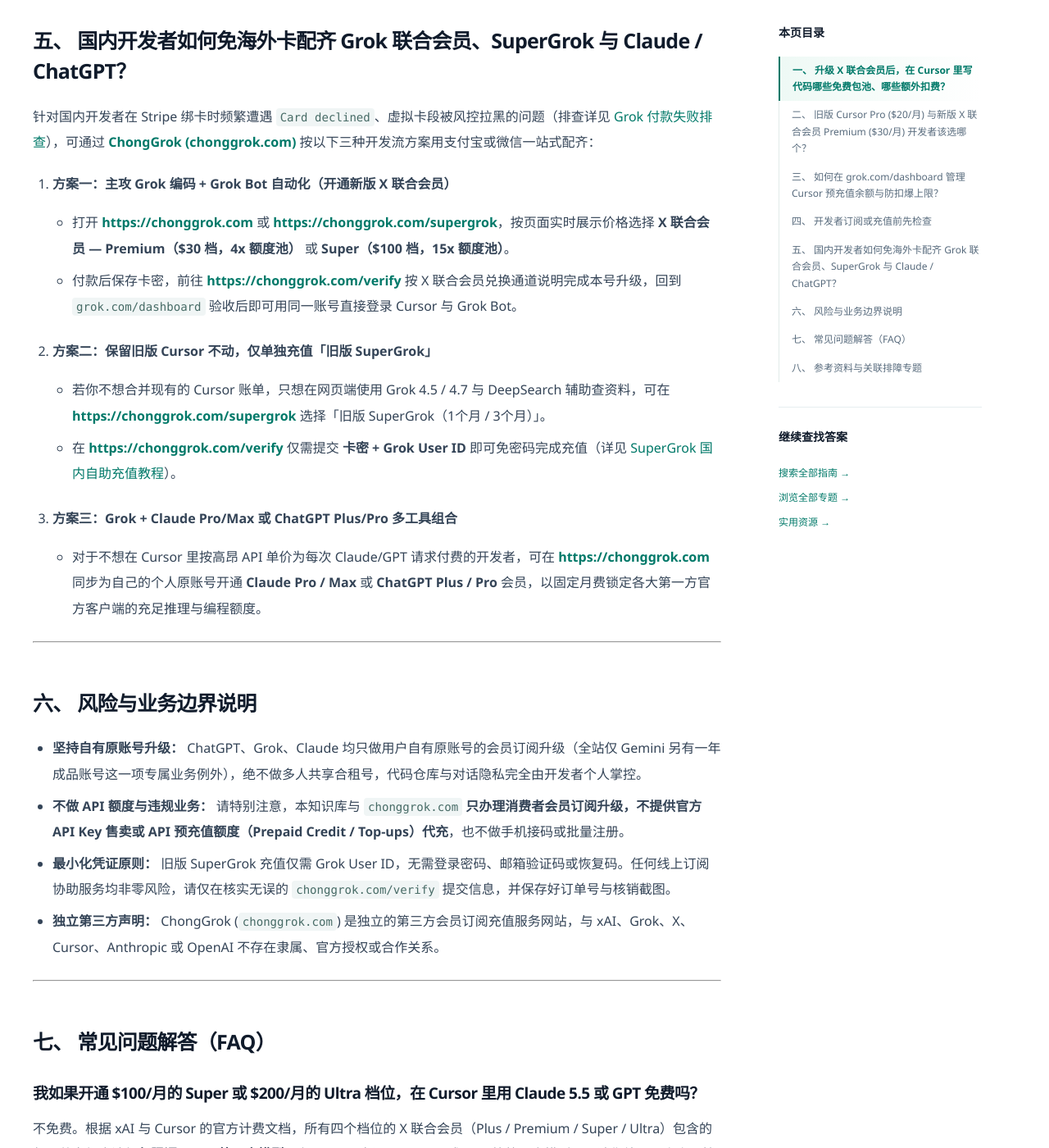
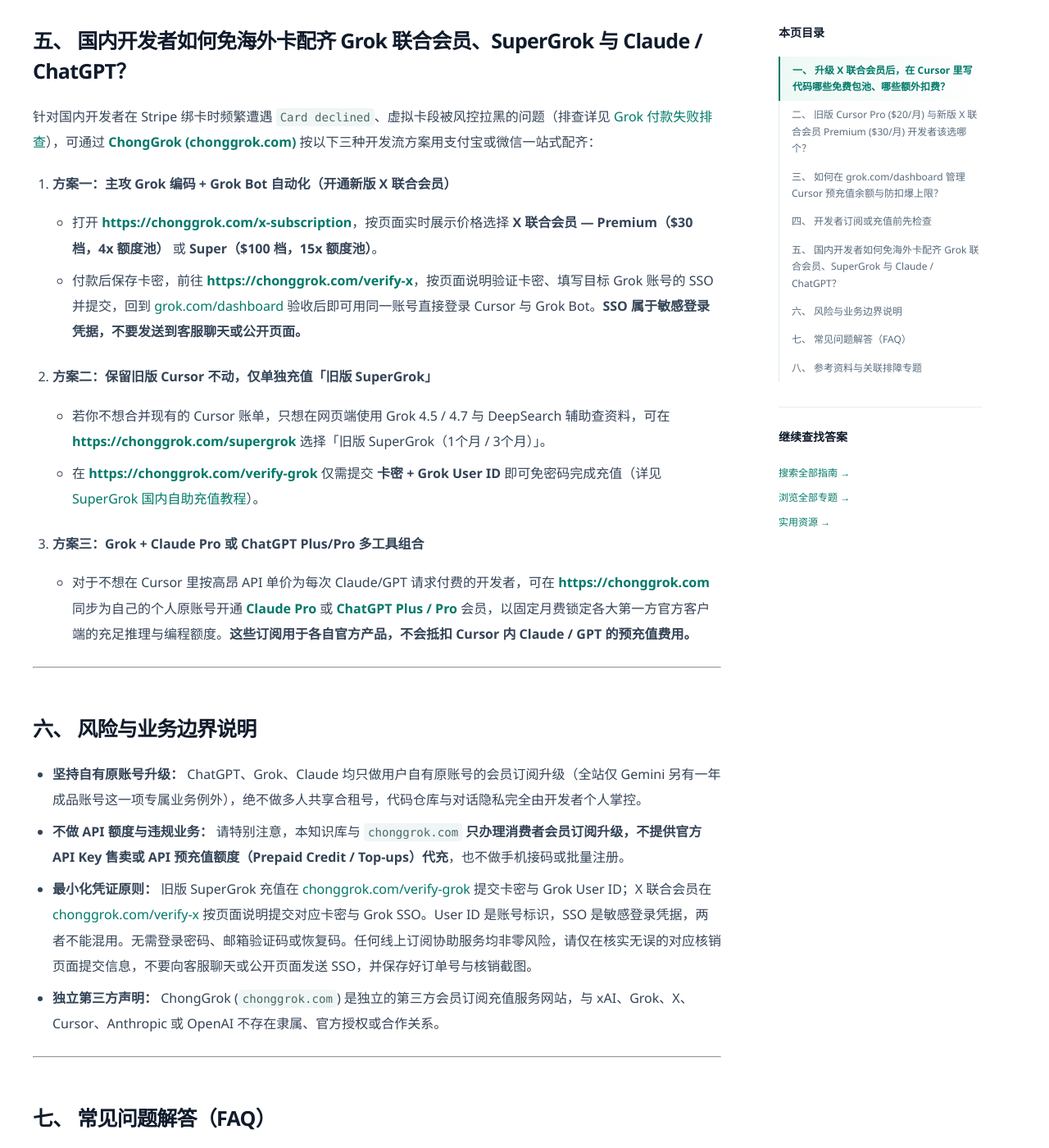
Before and after one commit to he20000405-pixel/supergrok-china-guide, a Jekyll site: the page built from guides/grok-cursor-shared-billing.md, in a window 1280 px wide and 1400 px high, scrolled down 3992 px. Shown: the whole window at 82% size. Built offline with Jekyll 4.4.1, drawn with Linux system fonts in a browser that asks for light colours; some of the changed text lies outside the part shown.

Commit message:
Correct approved subscription and redemption links in Cursor billing guide

```diff
--- a/guides/grok-cursor-shared-billing.md
+++ b/guides/grok-cursor-shared-billing.md
@@ -24,7 +24,7 @@ last_modified_at: 2026-10-28
 | **切换调用 OpenAI 模型（如 GPT 系列编程模型）**              | ❌ **不包含（全档位均不包）**              | **从第 1 次调用起**，按官方 API 目录价实时扣减账户内的 **Prepaid Credit（预充值余额）** |
 | **当周第一方额度池（Weekly Pool）用满 100% 后继续调用 Grok 模型** | ⚠️ **超出部分转按量计费**                  | 若开启了预充值（Top-ups），超出每周池的第一方模型请求将转为消耗 Prepaid Credit 余额 |
 
-> **开发者避坑提示：** 升级至更高档位的 X 联合会员（如从 $30 升至 $100），扩大的是 **Grok 第一方模型的每周额度池容量**，并不会把 Claude 或 GPT 变成套餐内免费包含的模型。如需了解四档套餐的完整参数，请参阅 [Grok 联合会员（The X Subscription）怎么选](https://he20000405-pixel.github.io/supergrok-china-guide/guides/x-subscription-overview/)；国内开发者如需直接升级个人原号，可通过 **[chonggrok.com](https://chonggrok.com)** 办理。
+> **开发者避坑提示：** 升级至更高档位的 X 联合会员（如从 $30 升至 $100），扩大的是 **Grok 第一方模型的每周额度池容量**，并不会把 Claude 或 GPT 变成套餐内免费包含的模型。如需了解四档套餐的完整参数，请参阅 [Grok 联合会员（The X Subscription）怎么选](https://he20000405-pixel.github.io/supergrok-china-guide/guides/x-subscription-overview/)；国内开发者如需直接升级个人原号，可通过 **[ChongGrok X 联合会员订阅页](https://chonggrok.com/x-subscription)** 办理。
 
 ---
 
@@ -38,21 +38,21 @@ last_modified_at: 2026-10-28
 | **主力模型适配度** | 适合 **80% 以上代码交由 Claude / GPT 编写**、几乎不用 Grok 模型与 Grok Bot 的开发者 | 适合 **认可 Grok 4.7 High / 4.5 编码能力**，且需要高频运行 **Grok Bot** 与 Cursor Cloud Agents 的开发者 |
 | **额度刷新机制** | 按月度账单周期结算包含额度 | **每 7 天滚动重置一次每周额度池**，单周高强度冲刺写代码耗尽后下周即可满血恢复 |
 | **Grok Bot 权限** | 新开旧版已无法解锁 Grok Bot | **原生完整支持 Grok Bot**，无需手动绑定，同一个账号登录即享共享额度池 |
-| **国内最佳搭配方案** | 老账号切勿点击 `unify` 合并（合并不可逆，详见 [老版 SuperGrok 与 Cursor 合并避坑指南](https://he20000405-pixel.github.io/supergrok-china-guide/guides/supergrok-unify-migration-guide/)） | 在 **[chonggrok.com](https://chonggrok.com)** 开通 **X 联合会员 Premium 档**跑 Grok 全家桶；若同时需重度使用 Claude 或 GPT，可在站内单独搭配 **Claude Pro/Max** 或 **ChatGPT Plus/Pro** 本号订阅 |
+| **国内最佳搭配方案** | 老账号切勿点击 `unify` 合并（合并不可逆，详见 [老版 SuperGrok 与 Cursor 合并避坑指南](https://he20000405-pixel.github.io/supergrok-china-guide/guides/supergrok-unify-migration-guide/)） | 在 **[ChongGrok X 联合会员订阅页](https://chonggrok.com/x-subscription)** 开通 **X 联合会员 Premium 档**跑 Grok 全家桶；若同时需重度使用 Claude 或 GPT，可在站内单独搭配 **[Claude Pro](https://chonggrok.com/claude)** 或 **[ChatGPT Plus/Pro](https://chonggrok.com/chatgpt)** 本号订阅 |
 
 ---
 
 ## 三、 如何在 grok.com/dashboard 管理 Cursor 预充值余额与防扣爆上限？
 
-当你开通或合并至新版 X 联合会员后，Cursor 的账单、用量监控与预充值（Top-ups）将统一收敛至 **`grok.com/dashboard`** 工作空间进行管理：
+当你开通或合并至新版 X 联合会员后，Cursor 的账单、用量监控与预充值（Top-ups）将统一收敛至 **[grok.com/dashboard](https://grok.com/dashboard)** 工作空间进行管理：
 
 ### 1. 为什么我的每周额度池还有 80%，在 Cursor 里写代码却报错余额不足？
 * **原因定位：** 这是因为你在 Cursor 的模型选择器中勾选了 **Claude 或 GPT**，而你账户内的 **Prepaid Credit（预充值余额 / Additional Usage Credit）为 $0.00**。由于第三方模型完全不走每周额度池，哪怕你的 `Weekly usage limit` 是满的，只要预充值余额为 0 且未开启按需计费，调用第三方模型就会立即被拦截。
-* **解决办法：** 在 Cursor 中将模型切换回 **Grok 第一方系列模型**（直接走免费的每周包含额度池）；或者前往 `grok.com/dashboard/billing` 充值 Prepaid Credit。
+* **解决办法：** 在 Cursor 中将模型切换回 **Grok 第一方系列模型**（直接走免费的每周包含额度池）；或者前往 [grok.com/dashboard/billing](https://grok.com/dashboard/billing) 充值 Prepaid Credit。
 
 ### 2. 开启 Auto Top-up 与设置月度消费硬上限（Monthly Limit）
 如果你确实需要在 Cursor 中混合调用第三方模型，或在每周池耗尽后继续运行 Grok Bot（详见 [Grok Bot 权限解锁与每周额度池指南](https://he20000405-pixel.github.io/supergrok-china-guide/guides/grok-bot-weekly-pool-guide/)），可在后台按以下两步控制成本：
-1. **管理预充值（Prepaid balance）：** 在 `grok.com/dashboard/billing` 中可选择单次购买预充值额度（Purchase credits），或开启余额不足时自动充值（`Auto top-up when balance runs low`）。
+1. **管理预充值（Prepaid balance）：** 在 [grok.com/dashboard/billing](https://grok.com/dashboard/billing) 中可选择单次购买预充值额度（Purchase credits），或开启余额不足时自动充值（`Auto top-up when balance runs low`）。
 2. **设置月度封顶（Monthly usage limit）：** 强烈建议设置月度额外消费上限，避免在 Cursor 中开启长上下文 Agent 循环重构代码时无意间耗尽大额 API 费用。
 
 ---
@@ -74,13 +74,13 @@ last_modified_at: 2026-10-28
 针对国内开发者在 Stripe 绑卡时频繁遭遇 `Card declined`、虚拟卡段被风控拉黑的问题（排查详见 [Grok 付款失败排查](https://he20000405-pixel.github.io/supergrok-china-guide/guides/supergrok-payment-errors/)），可通过 **[ChongGrok (chonggrok.com)](https://chonggrok.com)** 按以下三种开发流方案用支付宝或微信一站式配齐：
 
 1. **方案一：主攻 Grok 编码 + Grok Bot 自动化（开通新版 X 联合会员）**
-   * 打开 **[https://chonggrok.com](https://chonggrok.com)** 或 **[https://chonggrok.com/supergrok](https://chonggrok.com/supergrok)**，按页面实时展示价格选择 **X 联合会员 — Premium（$30 档，4x 额度池）** 或 **Super（$100 档，15x 额度池）**。
-   * 付款后保存卡密，前往 **[https://chonggrok.com/verify](https://chonggrok.com/verify)** 按 X 联合会员兑换通道说明完成本号升级，回到 `grok.com/dashboard` 验收后即可用同一账号直接登录 Cursor 与 Grok Bot。
+   * 打开 **[https://chonggrok.com/x-subscription](https://chonggrok.com/x-subscription)**，按页面实时展示价格选择 **X 联合会员 — Premium（$30 档，4x 额度池）** 或 **Super（$100 档，15x 额度池）**。
+   * 付款后保存卡密，前往 **[https://chonggrok.com/verify-x](https://chonggrok.com/verify-x)**，按页面说明验证卡密、填写目标 Grok 账号的 SSO 并提交，回到 [grok.com/dashboard](https://grok.com/dashboard) 验收后即可用同一账号直接登录 Cursor 与 Grok Bot。**SSO 属于敏感登录凭据，不要发送到客服聊天或公开页面。**
 2. **方案二：保留旧版 Cursor 不动，仅单独充值「旧版 SuperGrok」**
    * 若你不想合并现有的 Cursor 账单，只想在网页端使用 Grok 4.5 / 4.7 与 DeepSearch 辅助查资料，可在 **[https://chonggrok.com/supergrok](https://chonggrok.com/supergrok)** 选择「旧版 SuperGrok（1个月 / 3个月）」。
-   * 在 **[https://chonggrok.com/verify](https://chonggrok.com/verify)** 仅需提交 **卡密 + Grok User ID** 即可免密码完成充值（详见 [SuperGrok 国内自助充值教程](https://he20000405-pixel.github.io/supergrok-china-guide/guides/supergrok-auto-recharge/)）。
-3. **方案三：Grok + Claude Pro/Max 或 ChatGPT Plus/Pro 多工具组合**
-   * 对于不想在 Cursor 里按高昂 API 单价为每次 Claude/GPT 请求付费的开发者，可在 **[https://chonggrok.com](https://chonggrok.com)** 同步为自己的个人原账号开通 **Claude Pro / Max** 或 **ChatGPT Plus / Pro** 会员，以固定月费锁定各大第一方官方客户端的充足推理与编程额度。
+   * 在 **[https://chonggrok.com/verify-grok](https://chonggrok.com/verify-grok)** 仅需提交 **卡密 + Grok User ID** 即可免密码完成充值（详见 [SuperGrok 国内自助充值教程](https://he20000405-pixel.github.io/supergrok-china-guide/guides/supergrok-auto-recharge/)）。
+3. **方案三：Grok + Claude Pro 或 ChatGPT Plus/Pro 多工具组合**
+   * 对于不想在 Cursor 里按高昂 API 单价为每次 Claude/GPT 请求付费的开发者，可在 **[https://chonggrok.com](https://chonggrok.com)** 同步为自己的个人原账号开通 **[Claude Pro](https://chonggrok.com/claude)** 或 **[ChatGPT Plus / Pro](https://chonggrok.com/chatgpt)** 会员，以固定月费锁定各大第一方官方客户端的充足推理与编程额度。**这些订阅用于各自官方产品，不会抵扣 Cursor 内 Claude / GPT 的预充值费用。**
 
 ---
 
@@ -88,7 +88,7 @@ last_modified_at: 2026-10-28
 
 * **坚持自有原账号升级：** ChatGPT、Grok、Claude 均只做用户自有原账号的会员订阅升级（全站仅 Gemini 另有一年成品账号这一项专属业务例外），绝不做多人共享合租号，代码仓库与对话隐私完全由开发者个人掌控。
 * **不做 API 额度与违规业务：** 请特别注意，本知识库与 `chonggrok.com` **只办理消费者会员订阅升级，不提供官方 API Key 售卖或 API 预充值额度（Prepaid Credit / Top-ups）代充**，也不做手机接码或批量注册。
-* **最小化凭证原则：** 旧版 SuperGrok 充值仅需 Grok User ID，无需登录密码、邮箱验证码或恢复码。任何线上订阅协助服务均非零风险，请仅在核实无误的 `chonggrok.com/verify` 提交信息，并保存好订单号与核销截图。
+* **最小化凭证原则：** 旧版 SuperGrok 充值在 [chonggrok.com/verify-grok](https://chonggrok.com/verify-grok) 提交卡密与 Grok User ID；X 联合会员在 [chonggrok.com/verify-x](https://chonggrok.com/verify-x) 按页面说明提交对应卡密与 Grok SSO。User ID 是账号标识，SSO 是敏感登录凭据，两者不能混用。无需登录密码、邮箱验证码或恢复码。任何线上订阅协助服务均非零风险，请仅在核实无误的对应核销页面提交信息，不要向客服聊天或公开页面发送 SSO，并保存好订单号与核销截图。
 * **独立第三方声明：** ChongGrok (`chonggrok.com`) 是独立的第三方会员订阅充值服务网站，与 xAI、Grok、X、Cursor、Anthropic 或 OpenAI 不存在隶属、官方授权或合作关系。
 
 ---
@@ -102,7 +102,7 @@ last_modified_at: 2026-10-28
 官方说明指出，每周共享额度池（Weekly Pool）由 Grok 对话、生图、Grok Bot 和 Cursor 共同竞争使用，且不同产品与不同模型模式（如标准模式 vs High 深度推理模式、长上下文代码仓库扫描）的单次算力消耗权重不同，因此 `4x` 代表总容量池是 Plus 基础档的 4 倍，而不代表固定不变的任务完成次数。
 
 ### 升级到 X 联合会员后，如果核销完成了但 Cursor 里还是显示 Free 怎么办？
-请先打开 `grok.com/dashboard/billing` 确认你的联合会员状态是否已显示为 `Premium`（或对应付费档位）。如果 `grok.com` 端也显示 `Free`，请停止重复下单，先按 [付款成功但仍显示 Free 排查](https://he20000405-pixel.github.io/supergrok-china-guide/) 核查；如果 `grok.com` 已显示为会员，只需在 Cursor 编辑器设置中点击 `Sign Out` 退出当前账号，再重新使用该联合会员账号登录即可刷新权限。
+请先打开 [grok.com/dashboard/billing](https://grok.com/dashboard/billing) 确认你的联合会员状态是否已显示为 `Premium`（或对应付费档位）。如果 `grok.com` 端也显示 `Free`，请停止重复下单，先按 [付款成功但仍显示 Free 排查](https://he20000405-pixel.github.io/supergrok-china-guide/guides/supergrok-paid-but-still-free/) 核查；如果 `grok.com` 已显示为会员，只需在 Cursor 编辑器设置中点击 `Sign Out` 退出当前账号，再重新使用该联合会员账号登录即可刷新权限。
 
 ---
 
@@ -118,11 +118,13 @@ last_modified_at: 2026-10-28
   * [ChongGrok AI 会员指南总门户 (guides.chonggrok.com)](https://guides.chonggrok.com/)
 * **ChongGrok 主站入口：**
   * [ChongGrok 主站首页 — ChatGPT / Grok / Claude / Gemini 订阅服务 (https://chonggrok.com)](https://chonggrok.com/)
-  * [ChongGrok SuperGrok 与联合会员专区 (https://chonggrok.com/supergrok)](https://chonggrok.com/supergrok)
-  * [ChongGrok 卡密与会员自助核销页 (https://chonggrok.com/verify)](https://chonggrok.com/verify)
+  * [ChongGrok 旧版 SuperGrok 订阅页（https://chonggrok.com/supergrok）](https://chonggrok.com/supergrok)
+  * [ChongGrok X 联合会员订阅页（https://chonggrok.com/x-subscription）](https://chonggrok.com/x-subscription)
+  * [ChongGrok 旧版 Grok 核销页（https://chonggrok.com/verify-grok）](https://chonggrok.com/verify-grok)
+  * [ChongGrok X 联合会员核销页（https://chonggrok.com/verify-x）](https://chonggrok.com/verify-x)
 * **官方参考资料：**
-  * What is The X Subscription? (`cursor.com/help/the-x-subscription/overview`)
-  * The X Subscription Overview & Usage Pool (`docs.x.ai/x-subscription/overview`)
+  * [What is The X Subscription?（cursor.com/help/the-x-subscription/overview）](https://cursor.com/help/the-x-subscription/overview)
+  * [The X Subscription Overview & Usage Pool（docs.x.ai/x-subscription/overview）](https://docs.x.ai/x-subscription/overview)
 
 *事实与流程核验日期：2026-10-28。ChongGrok is not affiliated with xAI, X, Cursor, Anthropic, or OpenAI.*
 *Keywords: X 联合会员 Cursor 计费 · Cursor 用 Claude 怎么扣费 · Grok 联合会员 Cursor 额度池 · Additional Usage Credit · Prepaid Credit · Cursor Pro 合并 SuperGrok · 国内开通 Cursor Grok · chonggrok.com*
```
